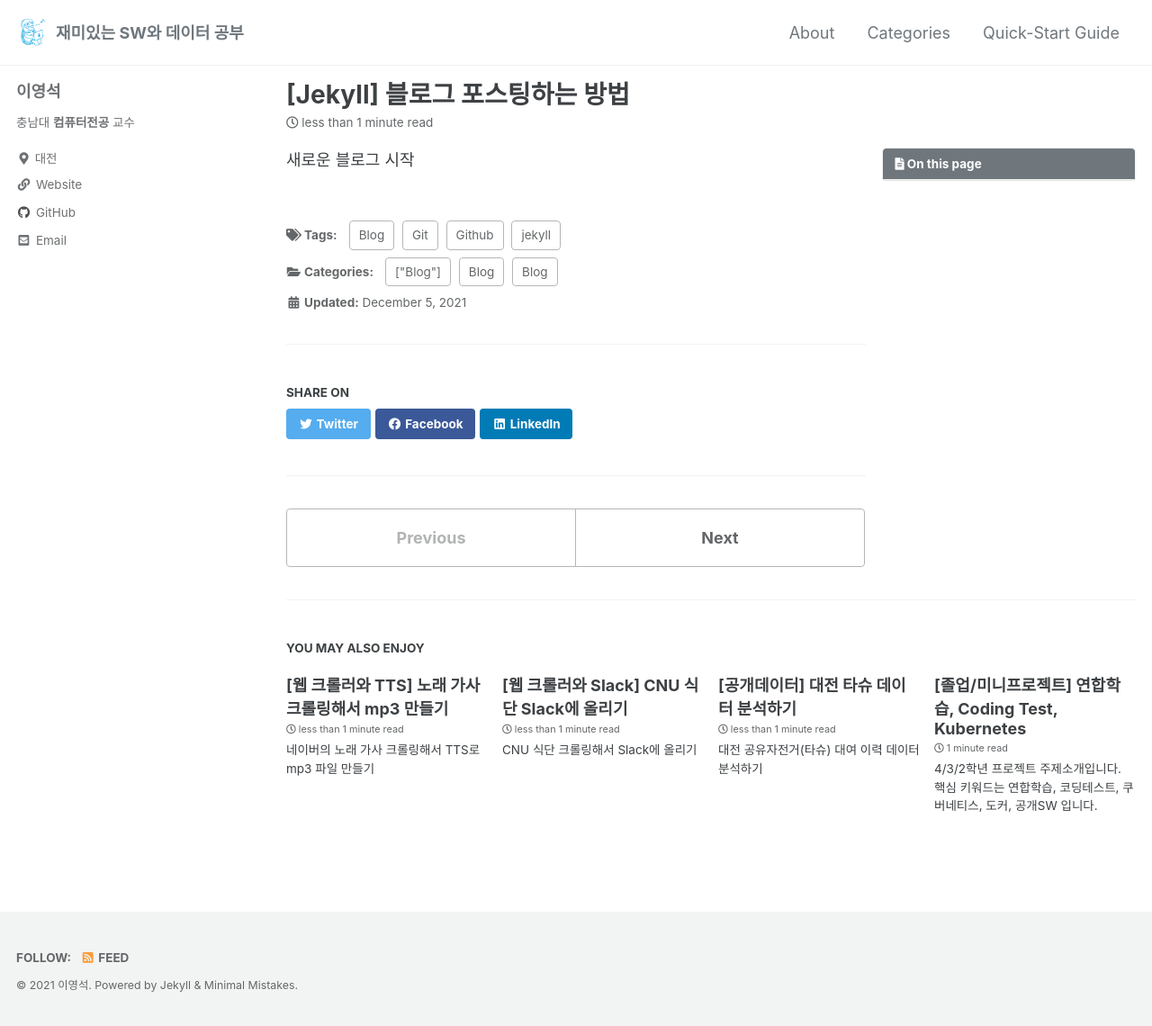
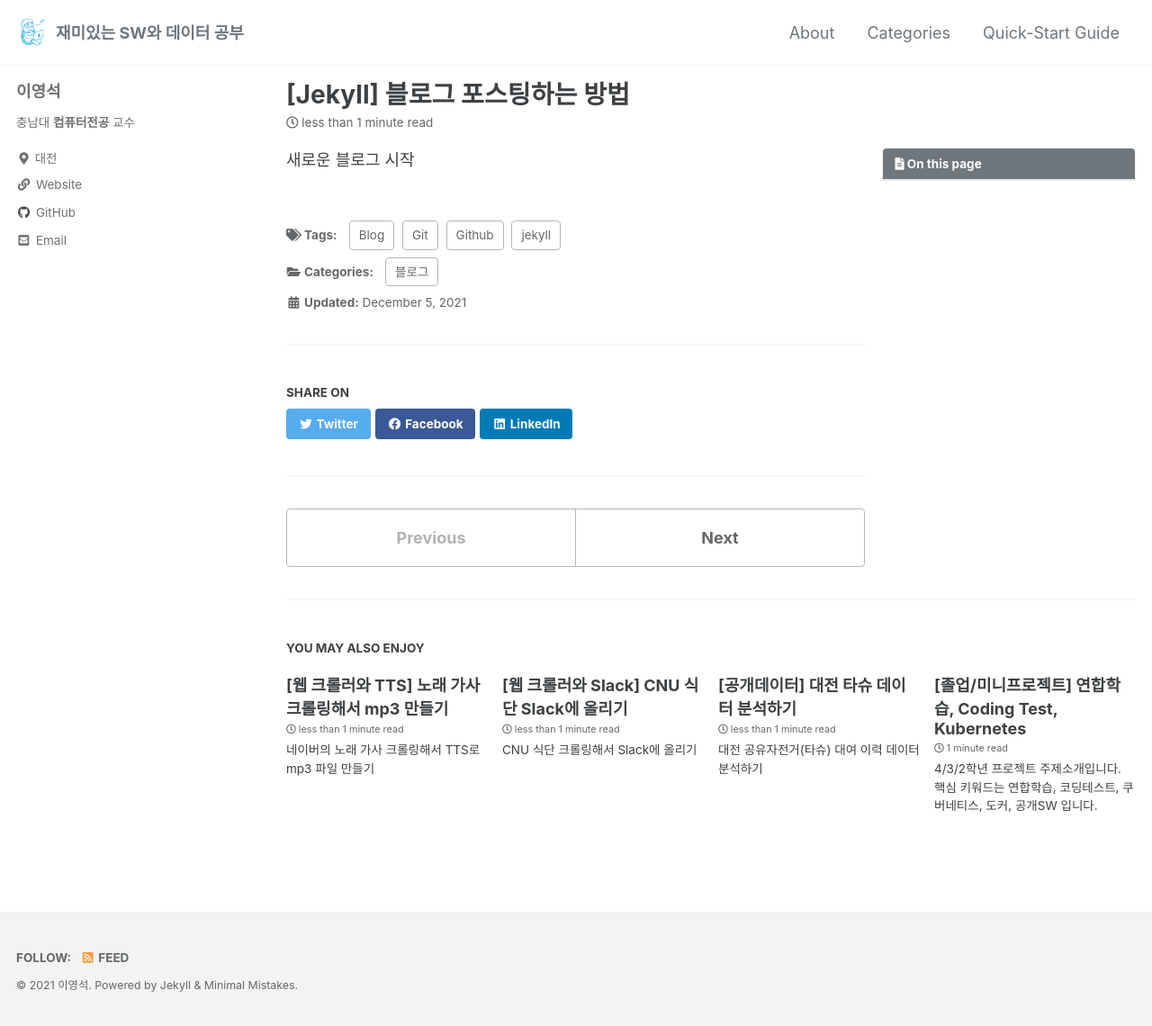
Before and after one commit to leeyoungseok/leeyoungseok.github.com, a Jekyll site: the page built from _posts/2021-12-05-my-first-post.md, in a window 1280 px wide. Shown: the whole page at 90% size. Built offline with Jekyll 4.4.1, drawn with Linux system fonts in a browser that asks for light colours; cached includes are drawn as plain includes.

Commit message:
update-20211227

```diff
--- a/_posts/2021-12-05-my-first-post.md
+++ b/_posts/2021-12-05-my-first-post.md
@@ -3,7 +3,7 @@ title:  "[Jekyll] 블로그 포스팅하는 방법"
 excerpt: "md 파일에 마크다운 문법으로 작성하여 Github 원격 저장소에 업로드 해보자. 에디터는 Visual Studio code 사용! 로컬 서버에서 확인도 해보자. "
 
 categories:
-  - [Blog]
+  - 블로그
 tags:
   - [Blog, jekyll, Github, Git]
 
--- a/_posts/2021-12-26-open-data-bike.md
+++ b/_posts/2021-12-26-open-data-bike.md
@@ -3,7 +3,7 @@ title:  "[공개데이터] 대전 타슈 데이터 분석하기"
 excerpt: "대전 공유자전거(타슈) 대여 이력 데이터 분석하기 "
 
 categories:
-  - [Blog]
+  - Project
 tags:
   - [공유자전거, Python, Kaggle, 타슈]
 
--- a/_posts/2021-12-26-web-crawl-gtts.md
+++ b/_posts/2021-12-26-web-crawl-gtts.md
@@ -3,7 +3,7 @@ title:  "[웹 크롤러와 TTS] 노래 가사 크롤링해서 mp3 만들기"
 excerpt: "네이버의 노래 가사 크롤링해서 TTS로 mp3 파일 만들기"
 
 categories:
-  - [Blog]
+  - Project
 tags:
   - [web crawling, Python, naver, lyric, gtts, mp3]
 
```
